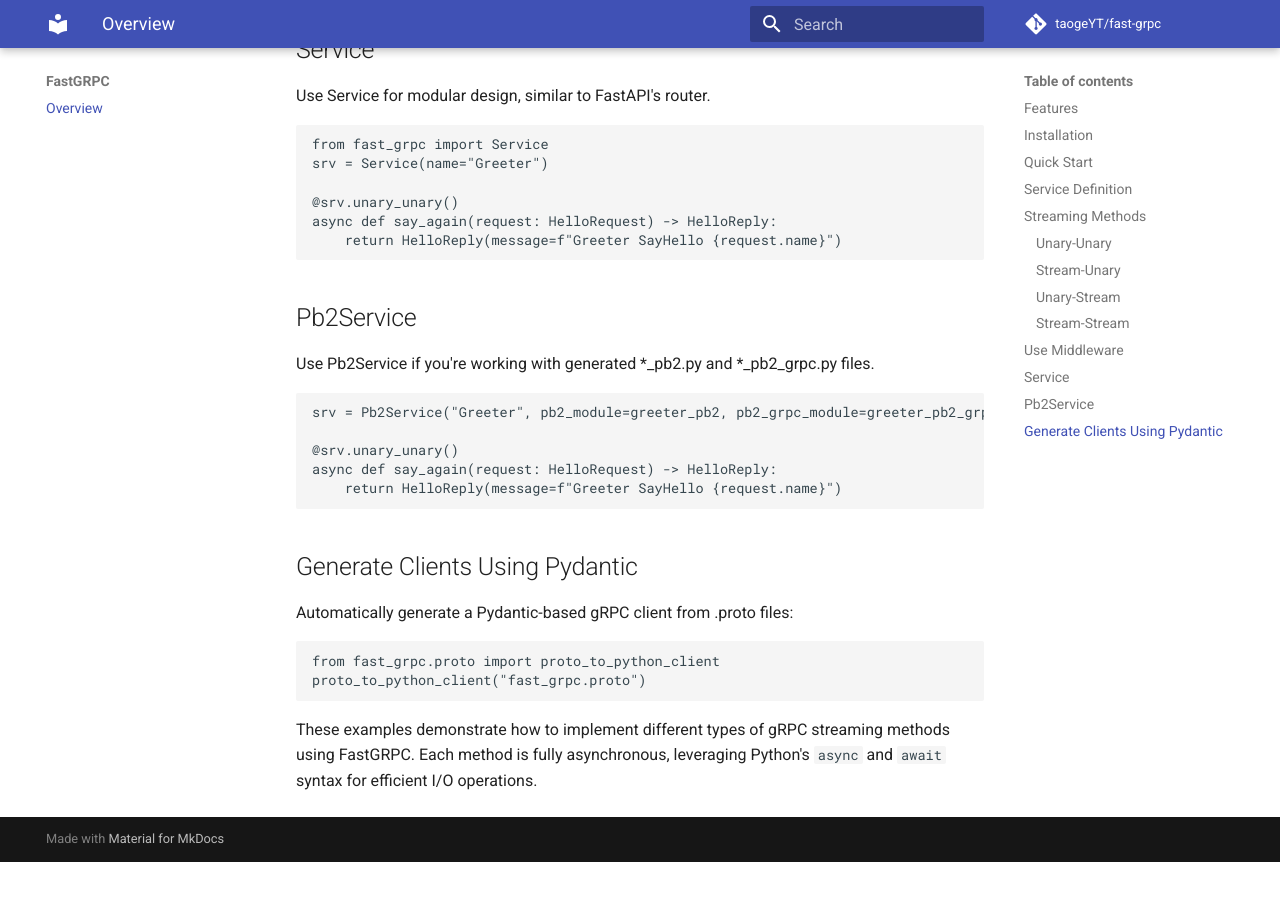
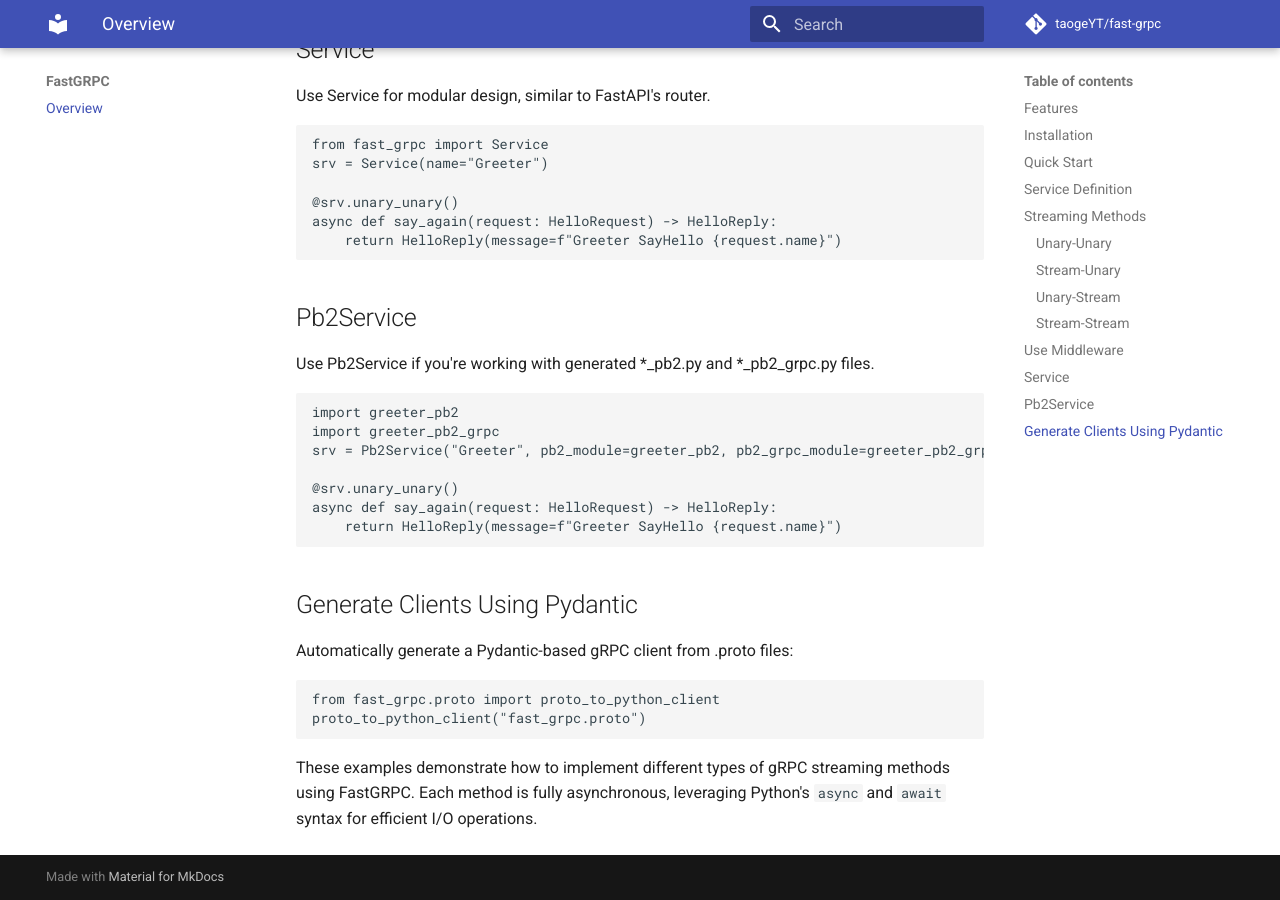
Before and after one commit to taogeYT/fast-grpc, an MkDocs documentation site: the page built from docs/index.md, in a window 1280 px wide and 900 px high, scrolled down 3559 px. Built offline with MkDocs 1.6.1 and Material for MkDocs 9.7.7, drawn with Linux system fonts in a browser that asks for light colours; comment, search, counter and statistics services are not loaded; before the commit the page ends 4421 px from its top, so only the background shows below that.

Commit message:
update doc

````diff
--- a/docs/index.md
+++ b/docs/index.md
@@ -162,6 +162,8 @@
 ## Pb2Service
 Use Pb2Service if you're working with generated *_pb2.py and *_pb2_grpc.py files.
 ```python
+import greeter_pb2
+import greeter_pb2_grpc
 srv = Pb2Service("Greeter", pb2_module=greeter_pb2, pb2_grpc_module=greeter_pb2_grpc)
 
 @srv.unary_unary()
````
Also changed, not shown: README.md (+2 -0 lines).
